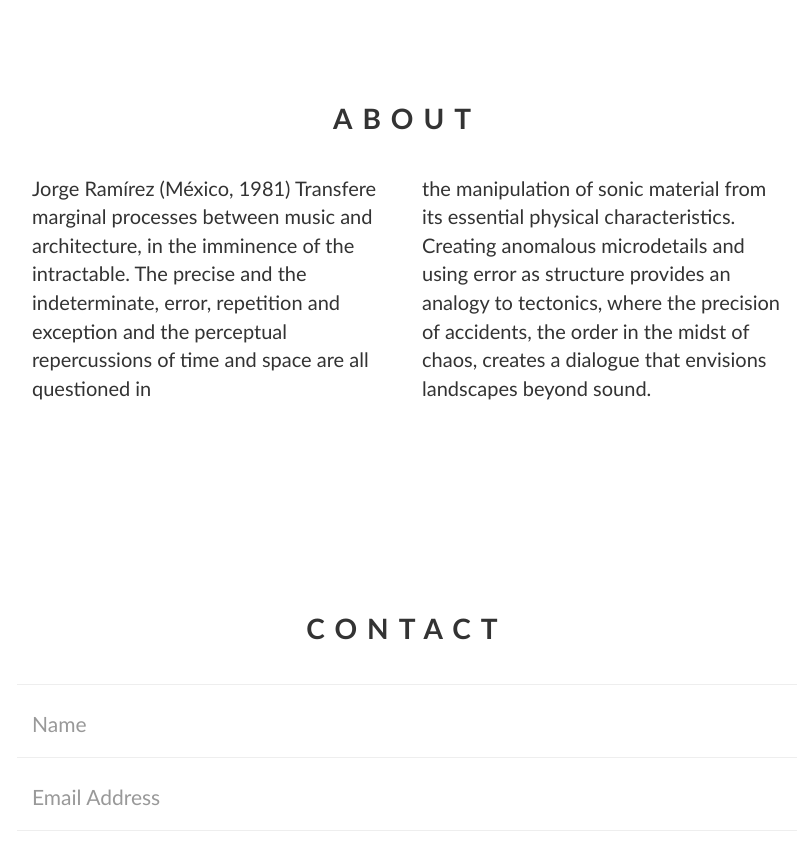
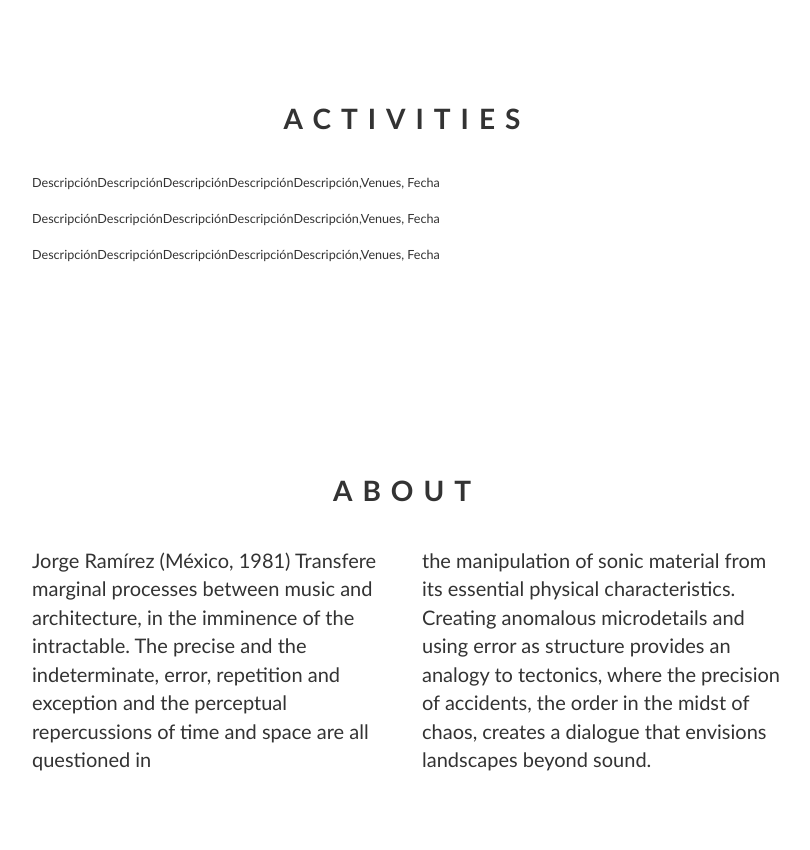
Before and after one commit to interela/r4m4z4.github.io, a website: page index.html in a window 1280 px wide. Shown: the part 1264-2114 px from the top of the page, without its empty margins (233-1043 px from the left). Drawn offline with nearby package versions, Linux system fonts and the light colour scheme.

Commit message:
activities

```diff
--- a/index.html
+++ b/index.html
@@ -52,7 +52,10 @@
                         <a href="#page-top"></a>
                     </li>
                     <li class="page-scroll">
-                        <a href="#portfolio">Portfolio</a>
+                        <a href="#portfolio">Projects</a>
+                    </li>
+                    <li class="page-scroll">
+                        <a href="#activities">Activities</a>
                     </li>
                     <li class="page-scroll">
                         <a href="#about">About</a>
@@ -157,6 +160,35 @@
             </div>
         </div>
     </section>
+    <!-- Activities Section -->
+    <section class="success" id="activities">
+        <div class="container">
+            <div class="row">
+                <div class="col-lg-12 text-center">
+                    <h2>Activities</h2>
+                    <br><br>
+                    <!--<hr class="star-light">-->
+                </div>
+            </div>
+            <div class="row">
+                <div class="col-lg-8 col-lg-offset-2">
+                    <p style = "font-size:90%">
+                    DescripciónDescripciónDescripciónDescripciónDescripción,Venues, Fecha
+                    <br><br>
+                    DescripciónDescripciónDescripciónDescripciónDescripción,Venues, Fecha
+                    <br><br>
+                    DescripciónDescripciónDescripciónDescripciónDescripción,Venues, Fecha
+                    </p>
+                </div>
+                <div class="col-lg-8 col-lg-offset-2 text-center">
+                   <!--  <a href="#" class="btn btn-lg btn-outline">
+                        <i class="fa fa-download"></i> Download Theme
+                    </a> -->
+                </div>
+            </div>
+        </div>
+    </section>
+
 
     <!-- About Section -->
     <section class="success" id="about">
@@ -179,12 +211,10 @@ the perceptual repercussions of time and space are all questioned in
                 </div>
                 <div class="col-lg-4">
                 <p>
-                the manipulation of sonic material from its essential physical
-characteristics.
+                the manipulation of sonic material from its essential physical characteristics.
                 Creating anomalous microdetails and using error as structure provides
                 an analogy to tectonics, where the precision of accidents, the order
-in the midst of chaos, creates a dialogue that envisions landscapes
-beyond sound.</p>
+                in the midst of chaos, creates a dialogue that envisions landscapes beyond sound.</p>
                 </div>
                 <div class="col-lg-8 col-lg-offset-2 text-center">
                    <!--  <a href="#" class="btn btn-lg btn-outline">
```
Lines whose indentation alone changed are shown as unchanged.
